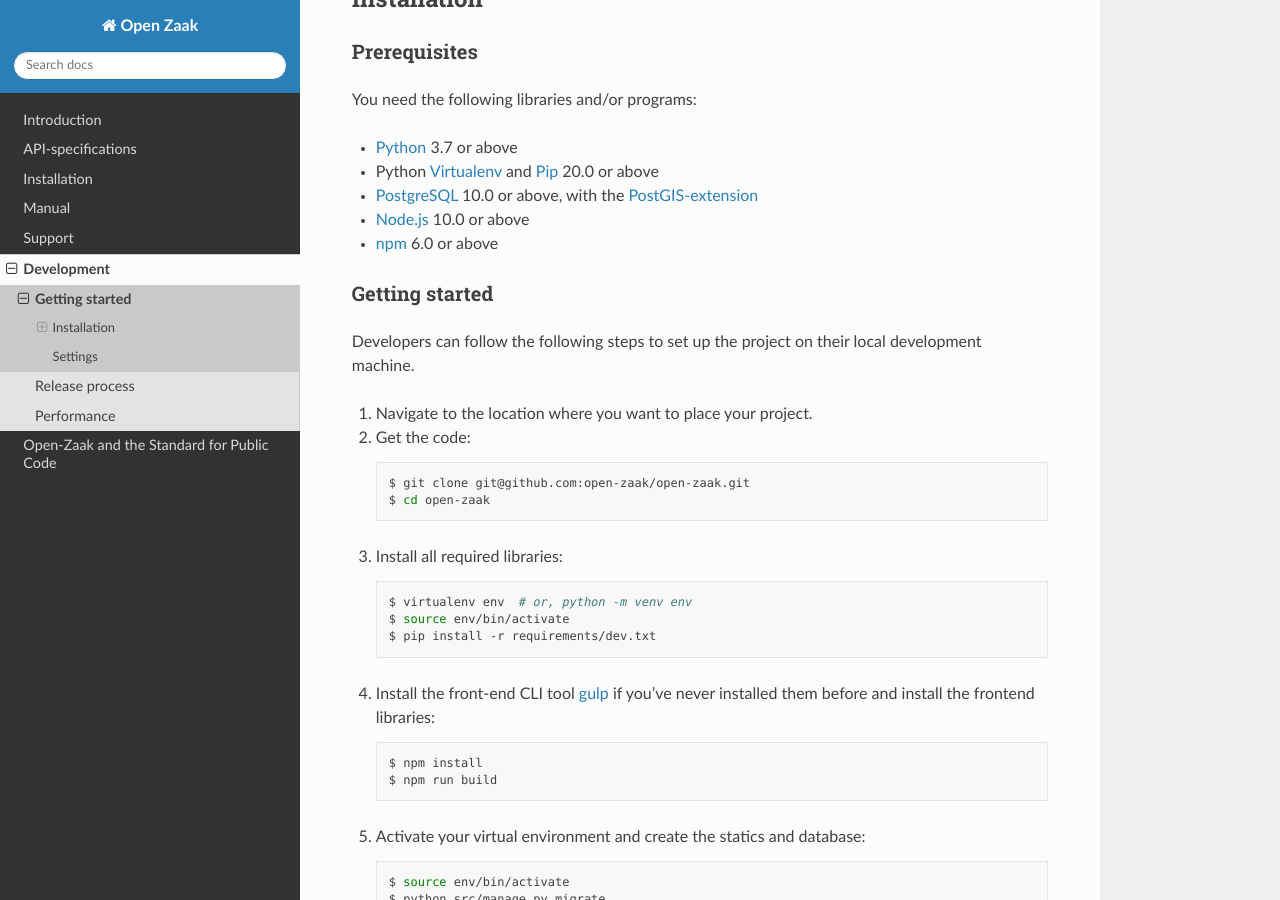
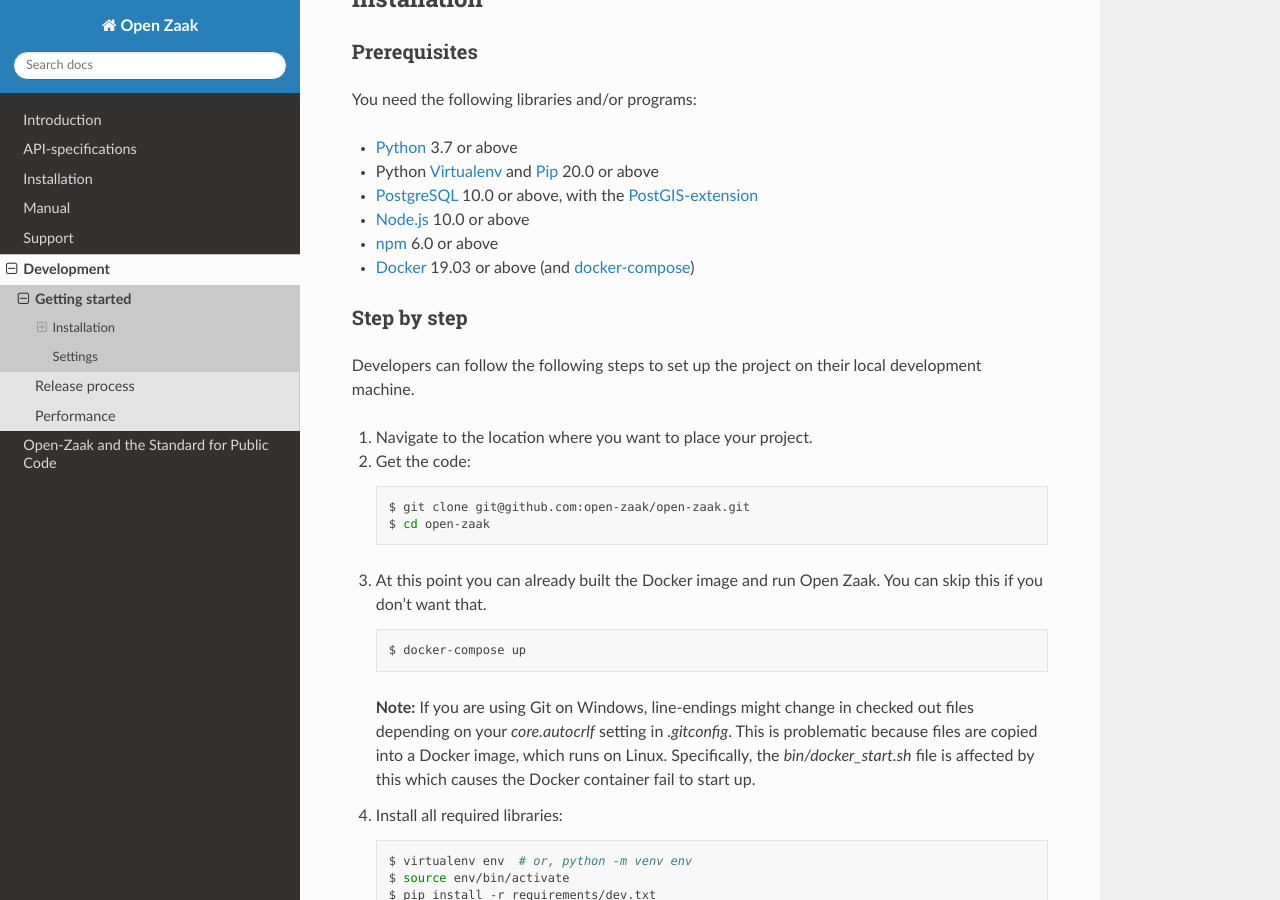
Before and after one commit to open-zaak/open-zaak, a Sphinx documentation site: the page built from docs/development/getting_started.rst, in a window 1280 px wide and 900 px high, scrolled down 274 px. Built offline with Sphinx 7.4.7 and the Read the Docs theme 2.0.0, drawn with Linux system fonts in a browser that asks for light colours; pages that are not in the unit, such as notebooks, are missing from menus.

Commit message:
:pencil: Added Git on Windows note to address #633

```diff
--- a/docs/development/getting_started.rst
+++ b/docs/development/getting_started.rst
@@ -23,6 +23,7 @@
 * `PostgreSQL`_ 10.0 or above, with the `PostGIS-extension`_
 * `Node.js`_ 10.0 or above
 * `npm`_ 6.0 or above
+* `Docker`_ 19.03 or above (and `docker-compose`_)
 
 .. _Python: https://www.python.org/
 .. _Virtualenv: https://virtualenv.pypa.io/en/stable/
@@ -31,10 +32,12 @@
 .. _PostGIS-extension: https://postgis.net/
 .. _Node.js: http://nodejs.org/
 .. _npm: https://www.npmjs.com/
+.. _Docker: https://www.docker.com/
+.. _docker-compose: https://docs.docker.com/compose/install/
 
 
-Getting started
----------------
+Step by step
+------------
 
 Developers can follow the following steps to set up the project on their local
 development machine.
@@ -48,7 +51,20 @@
        $ git clone git@github.com:open-zaak/open-zaak.git
        $ cd open-zaak
 
-3. Install all required libraries:
+3. At this point you can already built the Docker image and run Open Zaak. You
+   can skip this if you don't want that.
+
+   .. code-block:: bash
+
+       $ docker-compose up
+
+   **Note:** If you are using Git on Windows, line-endings might change in
+   checked out files depending on your `core.autocrlf` setting in `.gitconfig`.
+   This is problematic because files are copied into a Docker image, which runs
+   on Linux. Specifically, the `bin/docker_start.sh` file is affected by this
+   which causes the Docker container fail to start up.
+
+4. Install all required libraries:
 
    .. code-block:: bash
 
```
Also changed, not shown: other parts of docs/development/getting_started.rst (+4 -4 lines).
